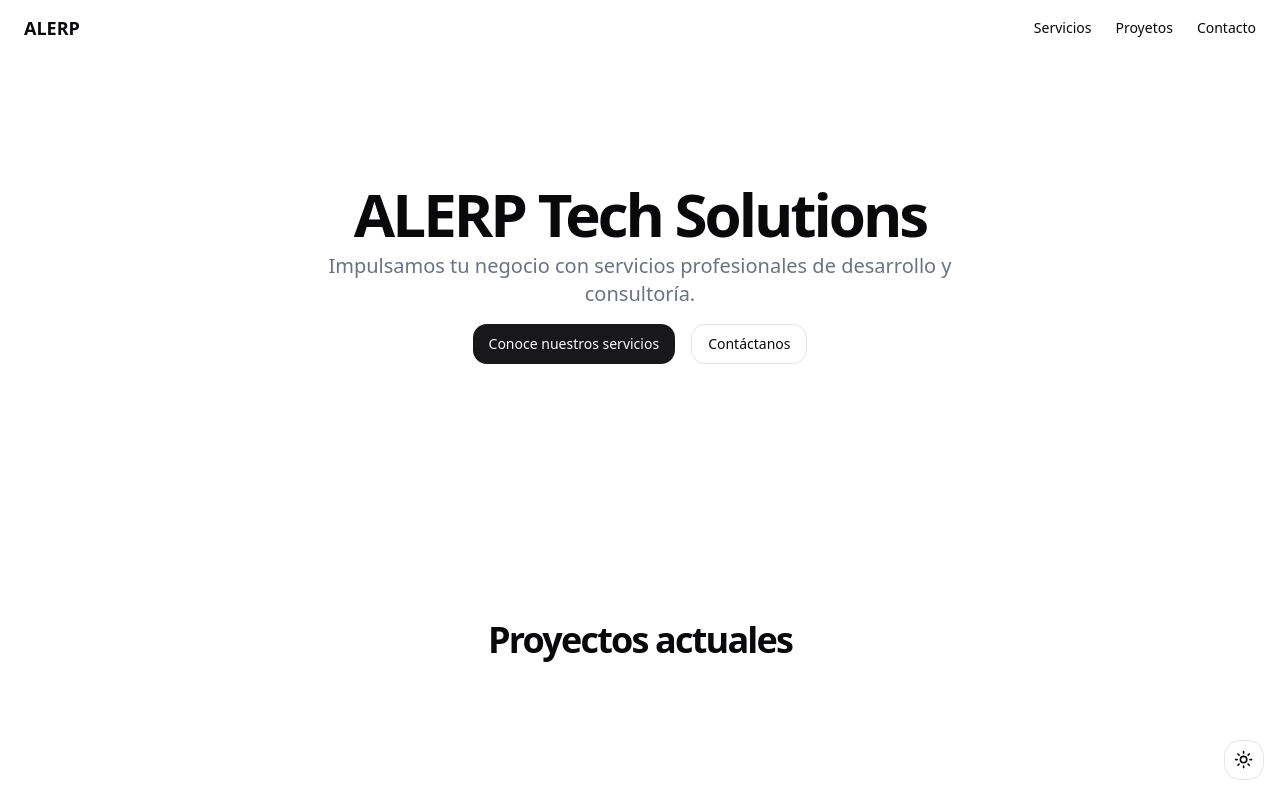
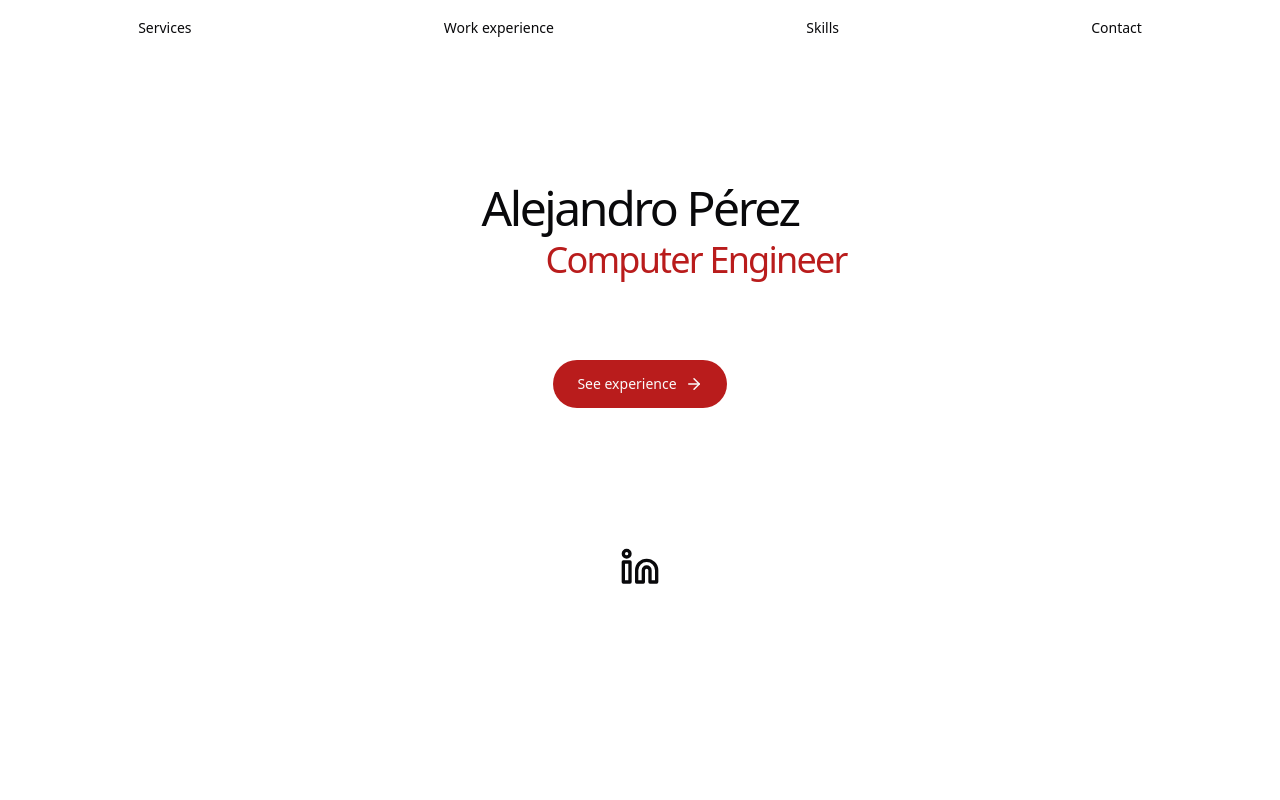
Before and after one commit to JAlejandroRP/alerp-services, a Next.js app: page / in a window 1280 px wide. Shown: the top 800 px of the page. Built offline with nearby package versions, Linux system fonts and the light colour scheme.

Commit message:
minor changes

```diff
--- a/app/(root)/page.tsx
+++ b/app/(root)/page.tsx
@@ -4,7 +4,7 @@ import { ModeToggle } from "@/components/shared/ThemeSelector"
 import { Button } from "@/components/ui/button"
 import { Services } from "@/constants/services"
 import { getProyects } from "@/lib/actions/proyects.actions"
-import { ArrowRight } from "lucide-react"
+import { ArrowDown, ArrowRight, Linkedin, LinkedinIcon, LucideLinkedin } from "lucide-react"
 import Link from "next/link"
 
 export default async function page() {
@@ -16,50 +16,58 @@ export default async function page() {
 
   return (
     <div className="flex flex-col min-h-screen">
-      <header className="px-4 lg:px-6 h-14 flex items-center">
-        <Link className="flex items-center justify-center" href="#">
-          <span className="sr-only">ALERP</span>
-          <span className="font-bold text-lg">ALERP</span>
-        </Link>
-        <nav className="ml-auto flex gap-4 sm:gap-6">
-          <Link className="text-sm font-medium hover:underline underline-offset-4" href="#services">
-            Servicios
+      <header className="px-4 lg:px-6 h-14 flex items-center sticky top-0 backdrop-blur-sm">
+        <nav className="flex flex-row items-stretch justify-around gap-4 sm:gap-6 w-full">
+          <Link className="hover:text-red-700 text-sm font-medium hover:underline underline-offset-4" href="#services">
+            Services
           </Link>
-          <Link className="text-sm font-medium hover:underline underline-offset-4" href="#proyects">
-            Proyetos
+          <Link className="hover:text-red-700 text-sm font-medium hover:underline underline-offset-4" href="#proyects">
+            Work experience
           </Link>
-          {/* <Link className="text-sm font-medium hover:underline underline-offset-4" href="#">
-            About
-          </Link> */}
-          <Link className="text-sm font-medium hover:underline underline-offset-4" href="mailto:dev.alerp@gmail.com" target="_self">
-            Contacto
+          <Link className="hover:text-red-700 text-sm font-medium hover:underline underline-offset-4" href="#skills">
+            Skills
+          </Link>
+          <Link className="hover:text-red-700 text-sm font-medium hover:underline underline-offset-4" href="mailto:dev.alerp@gmail.com" target="_self">
+            Contact
           </Link>
         </nav>
       </header>
       <main className="flex-1">
-        <div
+        {/* <div
           className="fixed bottom-1 right-0 p-4">
           <ModeToggle rounded="rounded-2xl" />
-        </div>
-        <section className="w-full py-16 md:py-16 lg:py-24 xl:py-32">
-          <div className="container px-4 md:px-6">
-            <div className="flex flex-col items-center space-y-4 text-center">
-              <div className="space-y-2">
-                <h1 className="text-3xl font-bold tracking-tighter sm:text-4xl md:text-5xl lg:text-6xl/none">
-                  ALERP Tech Solutions
-                </h1>
-                <p className="mx-auto max-w-[700px] text-gray-500 md:text-xl">
-                  Impulsamos tu negocio con servicios profesionales de desarrollo y consultoría.
-                </p>
-              </div>
-              <div className="space-x-4">
-                <Link href='#services'>
-                  <Button>Conoce nuestros servicios</Button>
-                </Link>
-                <Link href='mailto:dev.alerp@gmail.com' target="_self">
-                  <Button variant="outline">Contáctanos</Button>
-                </Link>
-              </div>
+        </div> */}
+        <section className="w-full py-16 md:py-16 lg:py-24 xl:py-32 h-dvh">
+          <div className="flex flex-col items-center space-y-4 text-center h-4/6">
+            <div className="space-y-2">
+              <h1 className="text-5xl tracking-tighter">
+                Alejandro Pérez
+              </h1>
+              <h1 className="text-4xl text-red-700 tracking-tighter pl-28">
+                Computer Engineer
+              </h1>
+            </div>
+            <div className="space-x-4 pt-16">
+              <Link href='#services'>
+                <Button className="my-auto gap-2 hover:scale-110 transition-transform duration-300 rounded-full bg-red-700 px-6 h-12 hover:bg-red-600">
+                  <p>See experience</p>
+                  <ArrowRight size={18} />
+                </Button>
+              </Link>
+            </div>
+          </div>
+          <div className="flex flex-col items-center h-full w-full pb-20">
+            <div className="relative w-10 h-10 overflow-hidden group">
+              <LinkedinIcon
+                role='button'
+                className="absolute w-full h-full transition-all duration-300 ease-in-out transform group-hover:translate-y-full"
+                size={40}
+              />
+              <LinkedinIcon
+                role='button'
+                className="absolute w-full h-full transition-all duration-300 ease-in-out transform -translate-y-full group-hover:translate-y-0"
+                size={40}
+              />
             </div>
           </div>
         </section>
--- a/app/globals.css
+++ b/app/globals.css
@@ -68,3 +68,17 @@
     @apply bg-background text-foreground;
   }
 }
+
+@layer utilities {
+  .group:hover .group-hover\:translate-y-full {
+    transform: translateY(100%);
+    opacity: 0;
+    transition: transform 0.3s ease-in-out, opacity 0.3s ease-in-out;
+  }
+
+  .group:hover .group-hover\:translate-y-0 {
+    transform: translateY(0);
+    opacity: 1;
+    transition: transform 0.3s ease-in-out 0.15s, opacity 0.3s ease-in-out 0.15s;
+  }
+}
--- a/app/layout.tsx
+++ b/app/layout.tsx
@@ -17,17 +17,17 @@ export default function RootLayout({
   children: React.ReactNode;
 }>) {
   return (
-    <html lang="en" suppressHydrationWarning className="dark">
+    <html lang="en" suppressHydrationWarning>
       <body
       >
-        <ThemeProvider
+        {/* <ThemeProvider
           attribute="class"
           defaultTheme="system"
           enableSystem
           disableTransitionOnChange
-        >
+        > */}
           {children}
-        </ThemeProvider>
+        {/* </ThemeProvider> */}
       </body>
     </html>
   );
```
